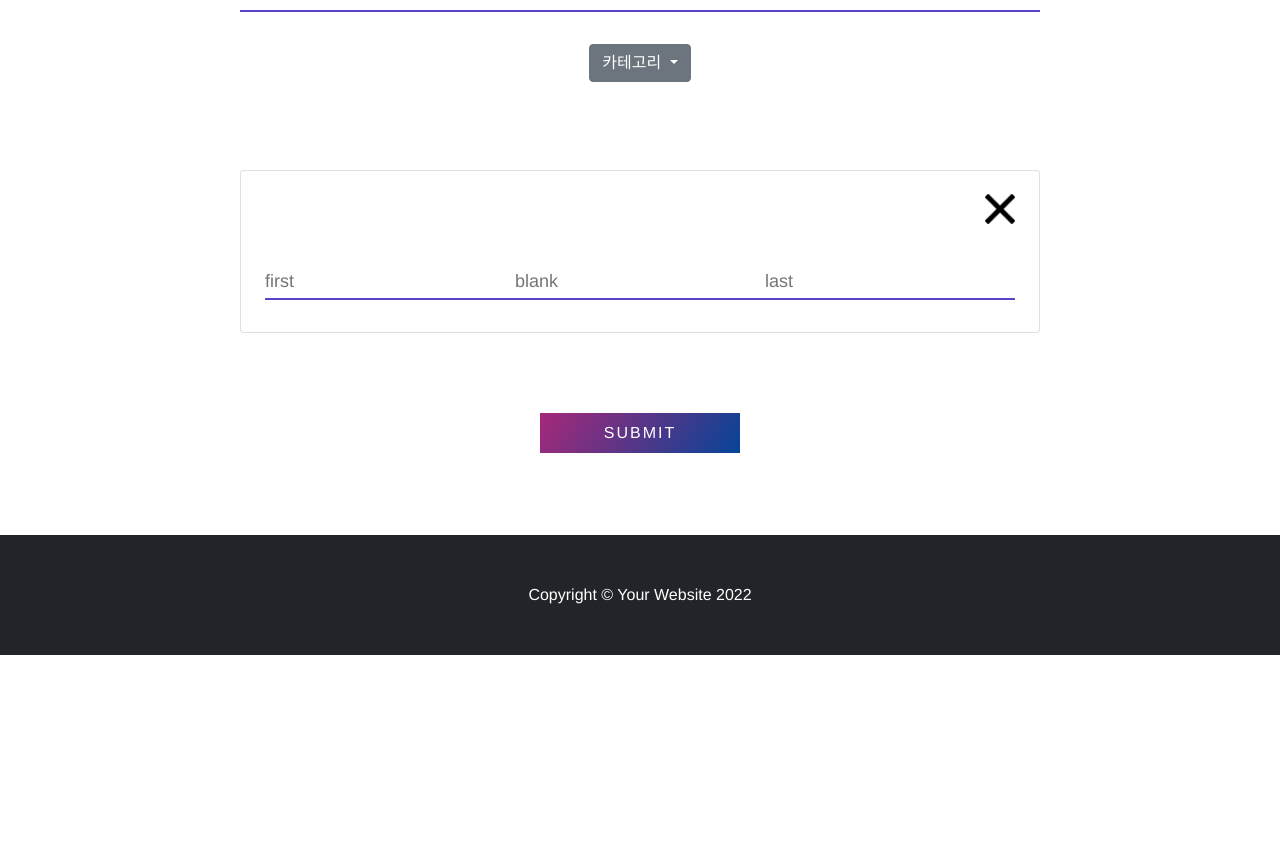
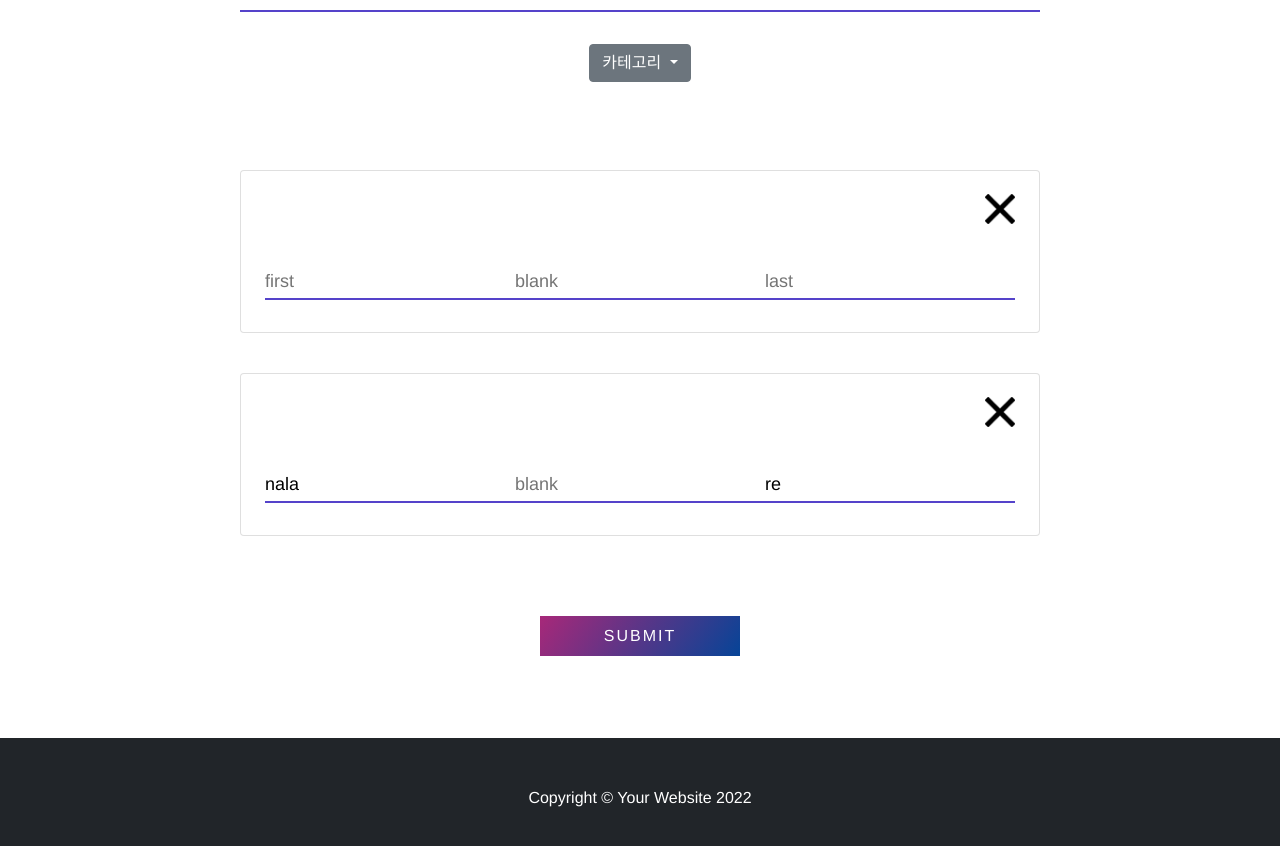
Before and after one commit to ddogga/BlankEn, a Vue app in the folder vue3-first/: page /blanken/set_write in a window 1280 px wide. Shown: the part 780-1626 px from the top of the page. Before the commit the page ends 1435 px from the top, so only its background shows below. Built offline with nearby package versions, Linux system fonts and the light colour scheme; a web font is replaced by a local one.

Commit message:
make card list by using v-for

```diff
--- a/vue3-first/src/views/board/BoardWrite_Set.vue
+++ b/vue3-first/src/views/board/BoardWrite_Set.vue
@@ -20,8 +20,8 @@
           style="display: none"
           id="profile"
           @change="onFileSelected"
+          accept="image/*"
         />
-        <!-- <v-file-input v-model="file" @change="previewFile(file)" name="profile" /> -->
       </label>
 
       <div class="form-field col-lg-6">
@@ -45,8 +45,9 @@
 
       <DropDown />
 
-      <div class="col mb-5">
-        <div class="container card">
+      <!-- card - list-->
+      <div class="col mb-5" id="card-row">
+        <div class="container card" v-for="card in cards" :key="card">
           <nav class="navbar navbar-expand-lg">
             <div class="container gx-4 px-lg-5"></div>
             <div>
@@ -54,7 +55,6 @@
                 class="close-image"
                 src="../../assets/images/x_button.png"
                 alt=""
-                @click="closePopup"
               />
             </div>
           </nav>
@@ -70,6 +70,7 @@
               @mouseout="hide"
             >
               <input
+                v-model="card.first"
                 class="input-text js-input"
                 placeholder="first "
                 required
@@ -79,11 +80,17 @@
                 class="hidden"
                 src="../../assets/images/x_white.png"
                 alt=""
+                @click="deleteInput"
               />
             </div>
 
             <div class="card-input form-field col-lg-4">
-              <input class="input-text js-input" placeholder="blank" required />
+              <input
+                v-model="card.blank"
+                class="input-text js-input"
+                placeholder="blank"
+                required
+              />
             </div>
 
             <div
@@ -91,7 +98,12 @@
               @mouseover="show"
               @mouseout="hide"
             >
-              <input class="input-text js-input" placeholder="last" required />
+              <input
+                v-model="card.last"
+                class="input-text js-input"
+                placeholder="last"
+                required
+              />
 
               <img
                 class="hidden"
@@ -121,6 +133,19 @@ export default {
   setup() {
     const preview = ref("");
 
+    let cards = [
+      {
+        first: "",
+        black: "",
+        last: "",
+      },
+      {
+        first: "nala",
+        black: "lala",
+        last: "re",
+      },
+    ];
+
     const onFileSelected = (event) => {
       var input = event.target;
       console.log(input.files);
@@ -133,6 +158,10 @@ export default {
       }
     };
 
+    const deleteInput = (e) => {
+      console.log();
+    };
+
     const show = (e) => {
       e.currentTarget.children[1].className = "active";
     };
@@ -143,9 +172,11 @@ export default {
 
     return {
       preview,
+      cards,
       show,
       hide,
       onFileSelected,
+      deleteInput,
     };
   },
 };
```
